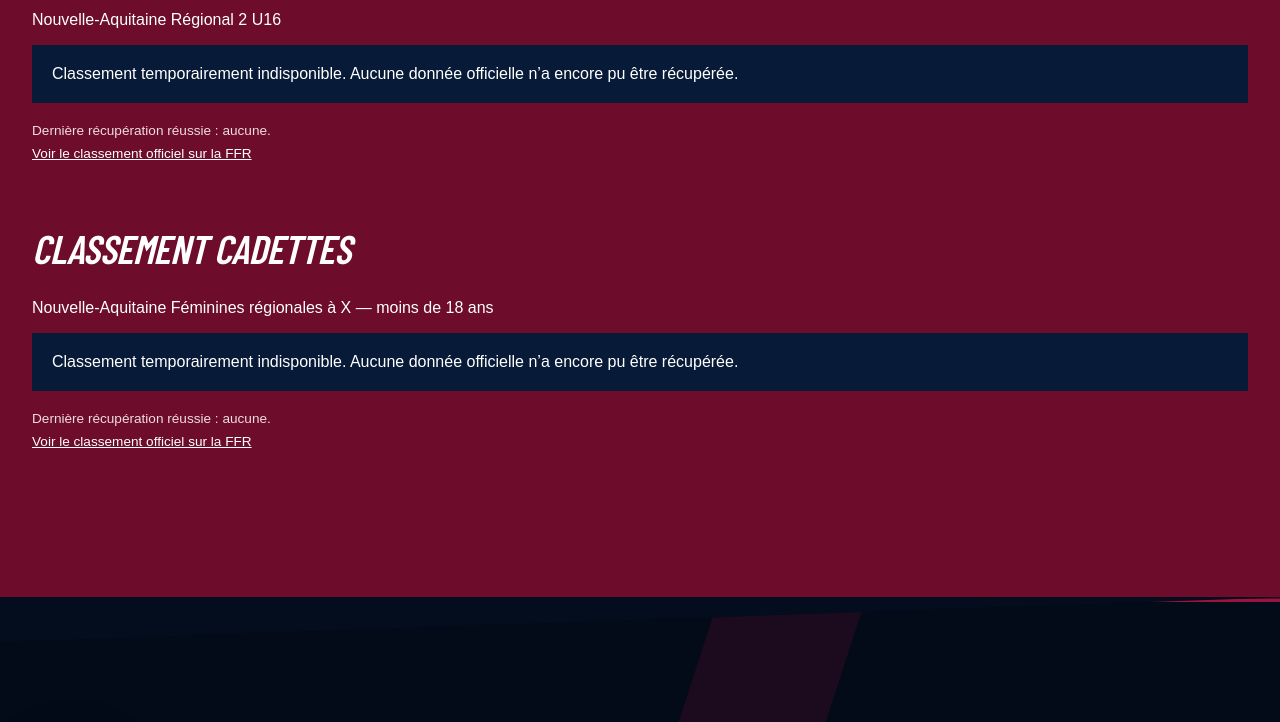
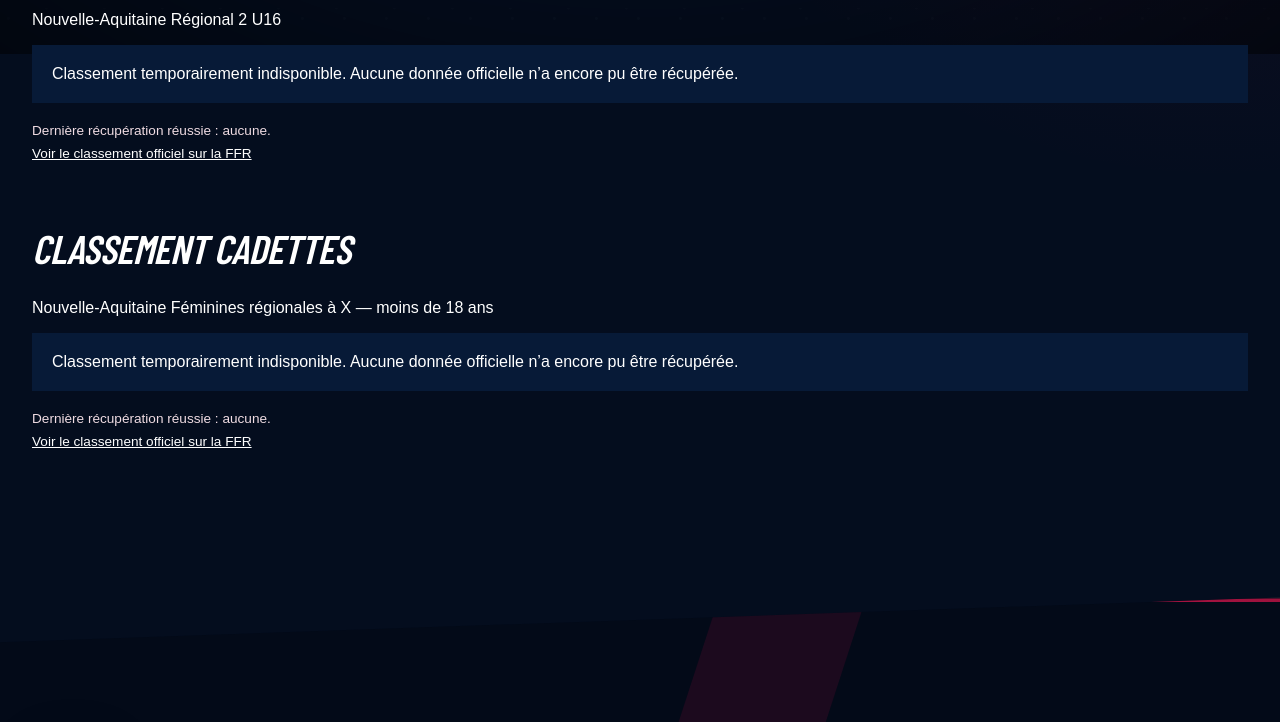
Before and after one commit to clementbesombes984-glitch/rccnew, a website: page classements.html in a window 1280 px wide. Shown: the part 746-1468 px from the top of the page. Drawn offline with nearby package versions, Linux system fonts and the light colour scheme; no server answers; a web font is replaced by a local one.

Commit message:
Aligne le fond des classements sur le fond global RCC

```diff
--- a/standings.css
+++ b/standings.css
@@ -1,4 +1,4 @@
-.standings-page { padding: calc(var(--rcc-header-offset, 100px) + 48px) 0 80px; background: var(--co-burgundy-deep, #6d0c2b); color: white; }
+.standings-page { padding: calc(var(--rcc-header-offset, 100px) + 48px) 0 80px; background: transparent; color: white; }
 .standings-page h1 { font-size: clamp(2.8rem, 7vw, 6rem); margin: 0; text-transform: uppercase; }
 .standings-anchors { display: flex; flex-wrap: wrap; gap: 12px; margin: 28px 0 48px; }
 .standings-anchors a { background: #071a37; color: white; padding: 14px 24px; text-transform: uppercase; font-weight: 700; }
```
